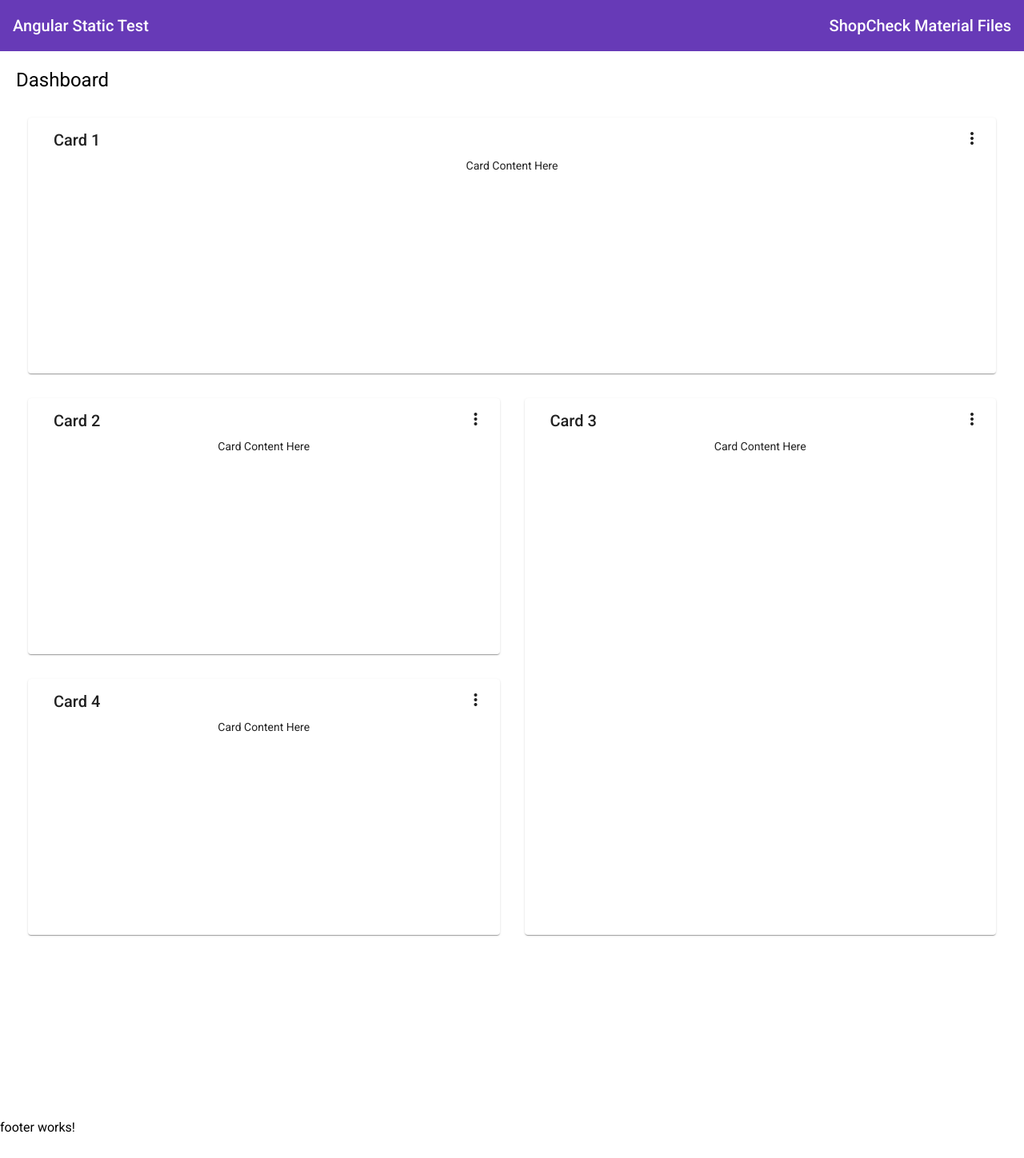
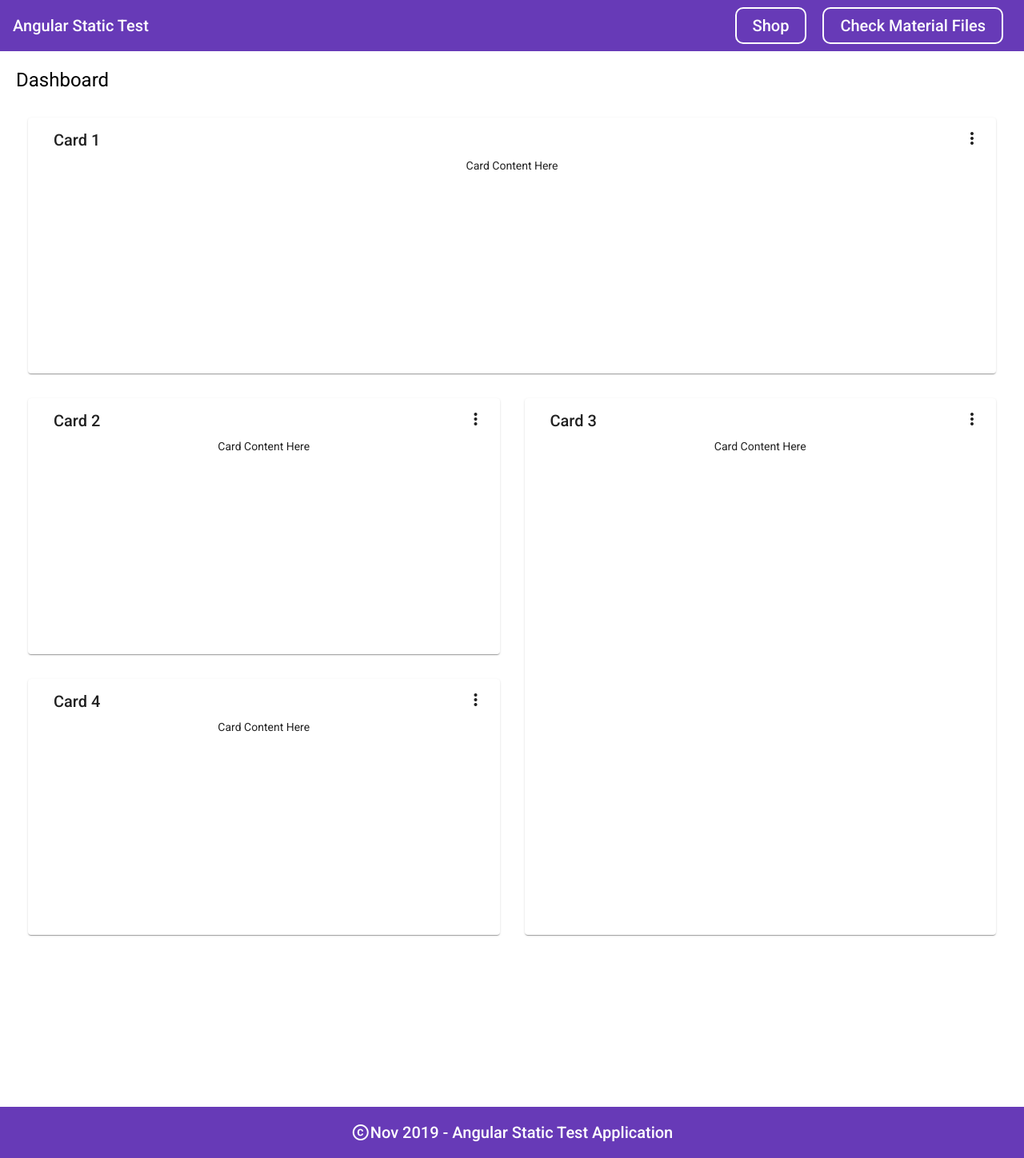
Before and after one commit to Wojciech-Golewski/angular-static-test, an Angular app: page / in a window 1280 px wide. Shown: the whole page at 80% size. Before the commit the page ends 1419 px from the top, so only its background shows below. Built offline with nearby package versions, Linux system fonts and the light colour scheme.

Commit message:
header and footer components code added

```diff
--- a/src/app/core/components/footer/footer.component.html
+++ b/src/app/core/components/footer/footer.component.html
@@ -1 +1,7 @@
-<p>footer works!</p>
+<mat-toolbar color="primary">
+    <div>
+        <span>
+            <mat-icon>copyright</mat-icon>Nov 2019 - Angular Static Test Application
+        </span>
+    </div>
+</mat-toolbar>
--- a/src/app/core/components/footer/footer.component.scss
+++ b/src/app/core/components/footer/footer.component.scss
@@ -0,0 +1,10 @@
+mat-toolbar {
+    justify-content: center;
+
+    div {
+        span {
+            display: flex;
+            align-items: center;
+        }
+    }
+}
--- a/src/app/core/components/header/header.component.html
+++ b/src/app/core/components/header/header.component.html
@@ -1,8 +1,24 @@
 <mat-toolbar color="primary">
     <mat-toolbar-row>
-      <span>Angular Static Test</span>
+      <div>
+        <span
+          routerLink="/"
+          matTooltip="Go Back to the Main Page"
+          class="app-title"
+          >Angular Static Test</span>
+      </div>
       <span class="spacer"></span>
-      <span>Shop</span>
-      <span>Check Material Files</span>
+      <div
+        routerLink="/shop"
+        routerLinkActive="active-link"
+        class="my-button-white">
+        <span>Shop</span>
+      </div>
+      <div
+        routerLink="/material-file-tree"
+        routerLinkActive="active-link"
+        class="my-button-white">
+        <span>Check Material Files</span>
+      </div>
     </mat-toolbar-row>
   </mat-toolbar>
--- a/src/app/core/components/header/header.component.scss
+++ b/src/app/core/components/header/header.component.scss
@@ -1,3 +1,8 @@
 .spacer {
     flex: 1 1 auto;
-  }
+}
+
+.app-title {
+    cursor: pointer;
+    outline: none;
+}
```
